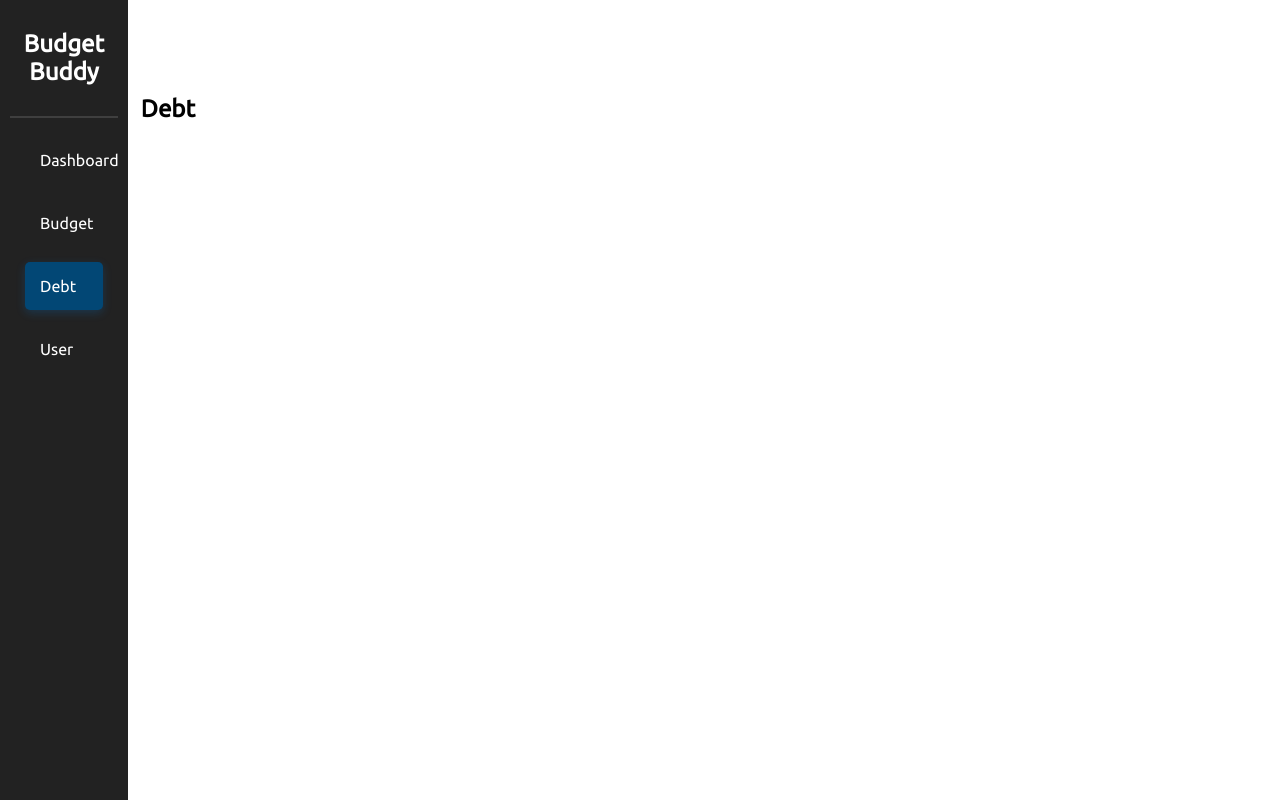
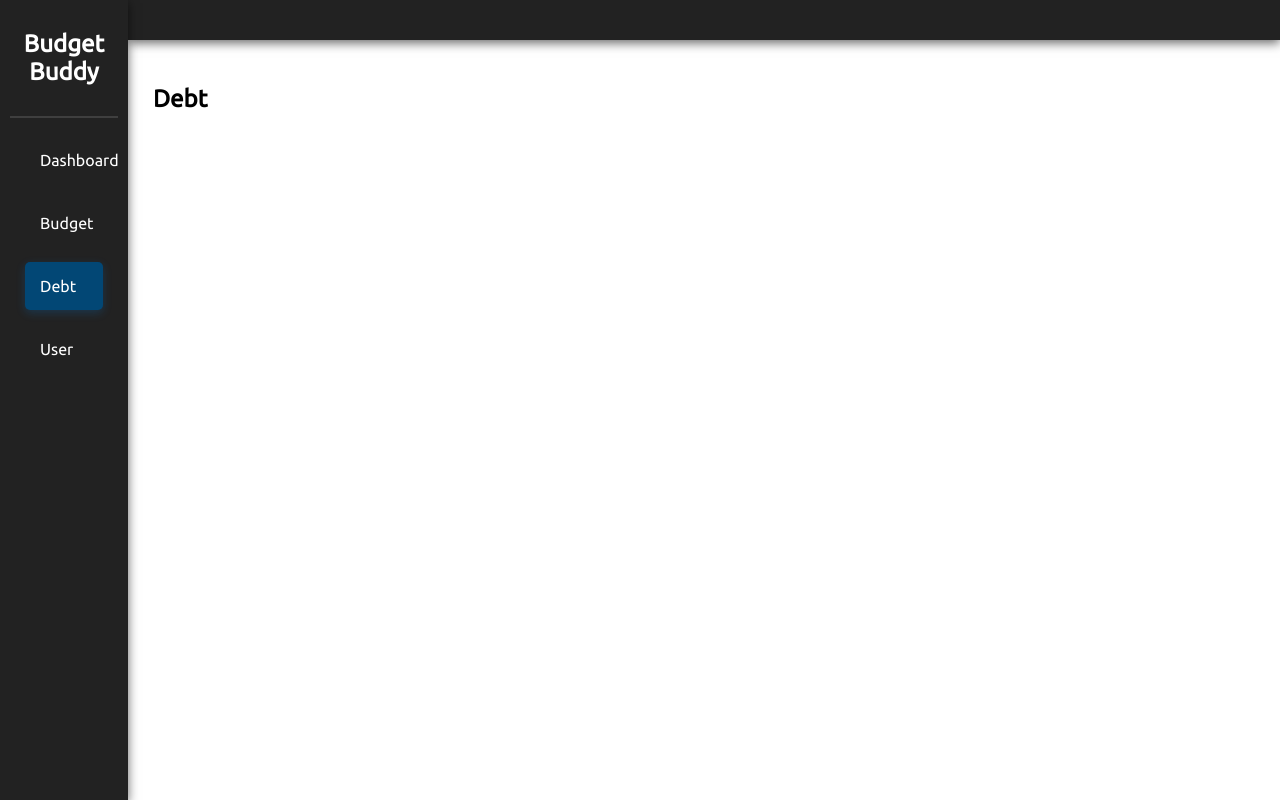
Before and after one commit to Group-Saber/saber-budget-buddy, a React (Create React App) app in the folder budget_buddy_frontend/: page /debt in a window 1280 px wide. Built offline with nearby package versions, Linux system fonts and the light colour scheme; no server answers; the HTML template or start-up script is replaced by a standard one.

Commit message:
Top panel, retrieve name from firebase

```diff
--- a/budget_buddy_frontend/src/App.css
+++ b/budget_buddy_frontend/src/App.css
@@ -8,12 +8,31 @@ body {
   font-family: 'Ubuntu', sans-serif;
 }
 
+.top-panel {
+  width: 90vw;
+  height: 5vh;
+  position: fixed;
+  right: 0;
+  background-color: var(--bg-color);
+  box-shadow: 0 3px 10px rgba(0, 0, 0, 0.6);
+}
+
+.panel-name {
+  color: var(--font-color);
+  position: absolute;
+  right: 50px;
+  bottom: 0;
+  font-weight: bold;
+  font-size: 18px;
+}
+
 .side-panel {
   width: 10vw;
   height: 100vh;
   position: fixed;
   background-color: var(--bg-color);
   color: var(--font-color);
+  box-shadow: 0 3px 10px rgba(0, 0, 0, 0.6);
 }
 
 .side-header {
@@ -31,8 +50,10 @@ body {
 }
 
 .tab-body {
-  padding-left: 11vw;
-  padding-top: 75px;
+  position: fixed;
+  left: 10vw;
+  top: 5vh;
+  padding: 25px;
 }
 
 .links {
--- a/budget_buddy_frontend/src/App.js
+++ b/budget_buddy_frontend/src/App.js
@@ -3,12 +3,15 @@ import BudgetsList from './components/BudgetsList'
 import SidePanel from './components/SidePanel';
 import { BrowserRouter as Router, Routes, Route } from 'react-router-dom'
 import DebtPage from './pages/DebtPage';
+import TopPanel from './components/TopPanel';
 
 function App() {
+  let uid = 'YkzaPKHIUpaBvejgxISy8DIav243'
   return (
     <Router>
       <div>
         <header>
+          <TopPanel uid={uid} />
           <SidePanel />
           <Routes>
             <Route path='/budget' element={<BudgetsList />}></Route>
--- a/budget_buddy_frontend/src/components/BudgetsList.js
+++ b/budget_buddy_frontend/src/components/BudgetsList.js
@@ -37,9 +37,9 @@ const BudgetsList = () => {
 
     return (
         <div className="tab-body">
+            <input id="budget" onChange={handleChange} type="number" min="0"></input>
+            <button onClick={budget.amount >= 0 ? inputBudget : null}>Enter</button>
             <div className="budgets-list">
-                <input id="budget" onChange={handleChange} type="number" min="0"></input>
-                <button onClick={budget.amount >= 0 ? inputBudget : null}>Enter</button>
                 <ul>
                     {budgets.map((budget, index) => (
                         <li key={index}>$ {budget.amount.toFixed(2)}</li>
--- /dev/null
+++ b/budget_buddy_frontend/src/components/TopPanel.js
@@ -0,0 +1,25 @@
+import React, { useEffect, useState } from "react";
+
+const TopPanel = ({uid}) => {
+    let [name, setName] = useState('')
+
+    useEffect(() => {
+        getName()
+    })
+
+    let getName = async () => {
+        let response = await fetch('http://127.0.0.1:8000/app/name/' + uid)
+        let data = await response.json()
+        setName(`${data.first} ${data.last}`)
+    }
+
+    return (
+        <div className="top-panel">
+            <div className="panel-name">
+                <p>{name}</p>
+            </div>
+        </div>
+    )
+}
+
+export default TopPanel
```
Also changed, not shown: 2 other files (tests, documents, lock files or other folders).
